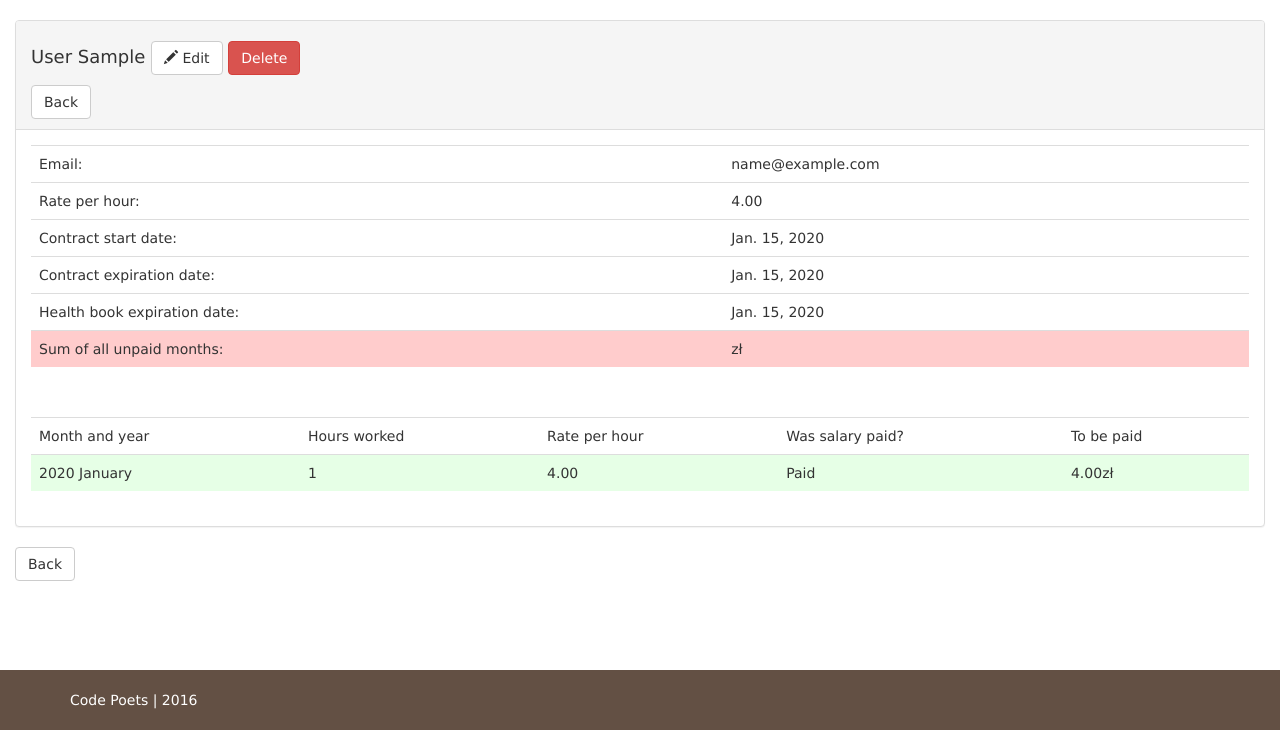
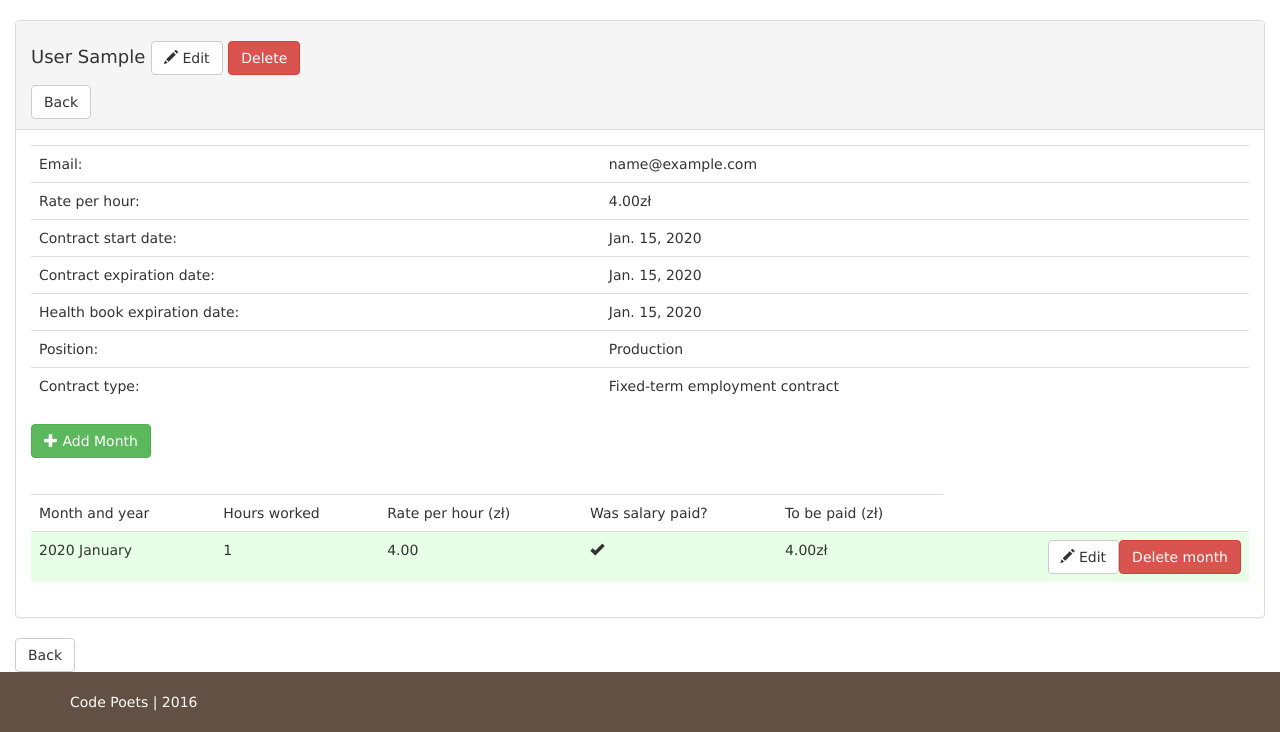
Before and after one commit to Code-Poets/polish-lody, a Django app: page /employees/1 in a window 1280 px wide. Shown: the part 70-802 px from the top of the page. Run offline with Django 3.2, Linux system fonts and the light colour scheme; a user stored in the database is signed in; tables that the repository leaves empty hold one stand-in row (values such as "Sample post"); style sheets or scripts are compiled from the project's sources; parts of the project's set-up code (start-up, migrations or seed data) failed here and were passed over; some libraries are stand-ins or nearby versions.

Commit message:
added necessary code in employee detail template

```diff
--- a/templates/employees/employee_detail.html
+++ b/templates/employees/employee_detail.html
@@ -5,7 +5,6 @@
 {% block body_block %}
 
     {% if employee %}
-
         <div class="panel panel-default">
             <div class="panel-heading">
                 <h4>{{ employee.full_name }} <a href="{% url 'employee_edit' employee.id %}" class="btn btn-default"><span class="glyphicon glyphicon-pencil" aria-hidden="true"></span> Edit</a>
@@ -27,7 +26,7 @@
                             Rate per hour:
                         </td>
                         <td>
-                            {{ employee.rate_per_hour }}
+                            {{ employee.rate_per_hour }}zł
                         </td>
                     </tr>
                     <tr>
@@ -55,6 +54,23 @@
                         </td>
                     </tr>
                     <tr>
+                        <td>
+                            Position:
+                        </td>
+                        <td>
+                            {{ employee.position }}
+                        </td>
+                    </tr>
+                    <tr>
+                        <td>
+                            Contract type:
+                        </td>
+                        <td>
+                            {{ employee.contract_type }}
+                        </td>
+                    </tr>
+                    {% if month %}
+                    <tr>
                         {% if employee.all_unpaid_months_salary == 0 %}
                         <td bgcolor="#e6ffe6">
                             Sum of all unpaid months:
@@ -71,29 +87,55 @@
                         </td>
                         {% endif %}
                     </tr>
+                    {% endif %}
                 </table>
+                <a href="{% url 'month_new' employee.pk %}" class="btn btn-success pull-left"><span class="glyphicon glyphicon-plus" aria-hidden="true"></span> Add Month</a><br><br>
+
             </div>
+            {% if months %}
             <div class="panel-body">
-                <table class="table">
+                <table class="table sortable">
                     <tr>
-                        <td>
+                        <td class="cursor-hover">
                             Month and year
                         </td>
-                        <td>
+                        <td class="cursor-hover">
                             Hours worked
                         </td>
-                        <td>
-                            Rate per hour
+                        <td class="cursor-hover">
+                            Rate per hour (zł)
                         </td>
-                        <td>
+                        <td class="cursor-hover">
                             Was salary paid?
                         </td>
-                        <td>
-                            To be paid
+                        <td class="cursor-hover">
+                            To be paid (zł)
                         </td>
                     </tr>
                     {% for month in months %}
-                    {% if month.salary_is_paid is False %}
+                    {% if month.salary_is_paid is False and month.calculating_salary_for_this_month == 0 %}
+                    <tr>
+                        <td>
+                            {{ month.month_detail }}
+                        </td>
+                        <td>
+                            {{ month.hours_worked_in_this_month }}
+                        </td>
+                        <td>
+                            {{ month.rate_per_hour_this_month }}
+                        </td>
+                        <td>
+                            <span class="glyphicon glyphicon-remove icon-false" aria-hidden="true"></span>
+                        </td>
+                        <td>
+                            {{ month.calculating_salary_for_this_month }}
+                        </td>
+                        <td>
+                            <a href="{% url 'month_delete' month.id %}" class="btn btn-danger pull-right">Delete month</a>
+                            <a href="{% url 'month_edit' month.id %}" class="btn btn-default pull-right"><span class="glyphicon glyphicon-pencil" aria-hidden="true"></span> Edit</a>
+                        </td>
+                    </tr>
+                    {% elif month.salary_is_paid is False %}
                     <tr>
                         <td bgcolor="#ffcccc">
                             {{ month.month_detail }}
@@ -105,12 +147,18 @@
                             {{ month.rate_per_hour_this_month }}
                         </td>
                         <td bgcolor="#ffcccc">
-                            Not paid
+                            <span class="glyphicon glyphicon-remove icon-false" aria-hidden="true"></span>
                         </td>
                         <td bgcolor="#ffcccc">
-                            {{ month.calculating_salary_for_this_month }}zł
+                            {{ month.calculating_salary_for_this_month }}
+                        </td>
+                        <td bgcolor="#ffcccc">
+                            <a href="{% url 'month_delete' month.id %}" class="btn btn-danger pull-right">Delete month</a>
+                            <a href="{% url 'month_edit' month.id %}" class="btn btn-default pull-right"><span class="glyphicon glyphicon-pencil" aria-hidden="true"></span> Edit</a>
+
                         </td>
                     </tr>
+
                     {% elif month.salary_is_paid is True %}
                     <tr>
                         <td bgcolor="#e6ffe6">
@@ -123,10 +171,15 @@
                             {{ month.rate_per_hour_this_month }}
                         </td>
                         <td bgcolor="#e6ffe6">
-                            Paid
+                            <span class="glyphicon glyphicon-ok icon-true" aria-hidden="true"></span>
                         </td>
                         <td bgcolor="#e6ffe6">
                             {{ month.calculating_salary_for_this_month }}zł
+                        </td>
+                        <td bgcolor="#e6ffe6">
+                            <a href="{% url 'month_delete' month.id %}" class="btn btn-danger pull-right">Delete month</a>
+                            <a href="{% url 'month_edit' month.id %}" class="btn btn-default pull-right"><span class="glyphicon glyphicon-pencil" aria-hidden="true"></span> Edit</a>
+
                         </td>
                     </tr>
 
@@ -135,6 +188,7 @@
                 </table>
 
             </div>
+            {% endif %}
         </div>
 
         <a href="{% url 'employees' %}" class="btn btn-default">Back</a>
```
